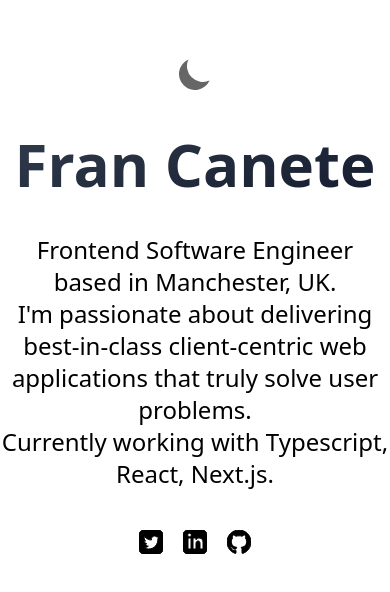
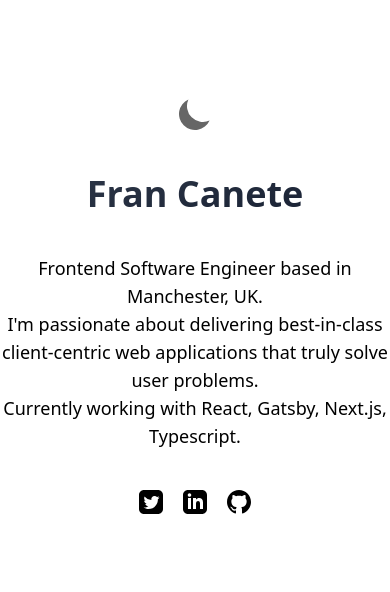
Before and after one commit to francanete/francanete.com, a Next.js app: page / in a window 390 px wide. Shown: the part 118-710 px from the top of the page. Built offline with nearby package versions, Linux system fonts and the light colour scheme.

Commit message:
Change header title

```diff
--- a/components/header.tsx
+++ b/components/header.tsx
@@ -23,7 +23,7 @@ export default function Header() {
   return (
     <div className="flex columns -mt-20 h-screen md:-mt-10  justify-center items-center ">
       <div className="max-w-screen-sm">
-        <h2 className="text-center text-4xl md:text-6xl font-extrabold text-transparent bg-clip-text bg-gradient-to-br from-gray-700 to-slate-900 dark:from-zinc-400 to-gray-600 -mt-35 ">
+        <h2 className="text-center text-4xl md:text-6xl font-extrabold text-transparent bg-clip-text bg-gradient-to-br from-gray-700 to-slate-900 dark:from-zinc-200 to-gray-500 -mt-35 ">
           Fran Canete
         </h2>
         <div className="text-center ">{bioText}</div>
--- a/pages/index.tsx
+++ b/pages/index.tsx
@@ -24,15 +24,15 @@ const Index = ({ allPosts }: Props) => {
 
   const bioText = (
     <>
-      <p className="text-2xl">
+      <p className="text-lg md:text-2xl ">
         <strong>Frontend Software Engineer</strong> based in Manchester, UK.
       </p>
-      <p className="text-2xl">
+      <p className="text-lg md:text-2xl">
         I'm passionate about delivering best-in-class client-centric web
         applications that truly solve user problems.
       </p>
-      <p className="text-2xl">
-        Currently working with Typescript, React, Next.js.
+      <p className="text-lg md:text-2xl">
+        Currently working with React, Gatsby, Next.js, Typescript.
       </p>
     </>
   );
@@ -70,7 +70,7 @@ const Index = ({ allPosts }: Props) => {
                   </svg>
                 )}
               </span>
-              <h2 className="text-center text-6xl font-extrabold text-transparent bg-clip-text bg-gradient-to-br from-gray-700 to-slate-900 dark:from-zinc-400 to-gray-600">
+              <h2 className="text-center text-4xl md:text-6xl font-extrabold text-transparent bg-clip-text bg-gradient-to-br from-gray-700 to-slate-900 dark:from-zinc-200 to-gray-500 -mt-35 ">
                 Fran Canete
               </h2>
               <div className="text-center ">{bioText}</div>
@@ -82,7 +82,6 @@ const Index = ({ allPosts }: Props) => {
                   href={`https://twitter.com/francanetecom`}
                 >
                   <svg
-                    stroke="currentColor"
                     fill="currentColor"
                     width="24"
                     height="24"
@@ -98,7 +97,6 @@ const Index = ({ allPosts }: Props) => {
                   href={`https://www.linkedin.com/in/francanete/`}
                 >
                   <svg
-                    stroke="currentColor"
                     fill="currentColor"
                     width="24"
                     height="24"
@@ -114,7 +112,6 @@ const Index = ({ allPosts }: Props) => {
                   href={`https://github.com/francanete`}
                 >
                   <svg
-                    stroke="currentColor"
                     fill="currentColor"
                     width="24"
                     height="24"
```
